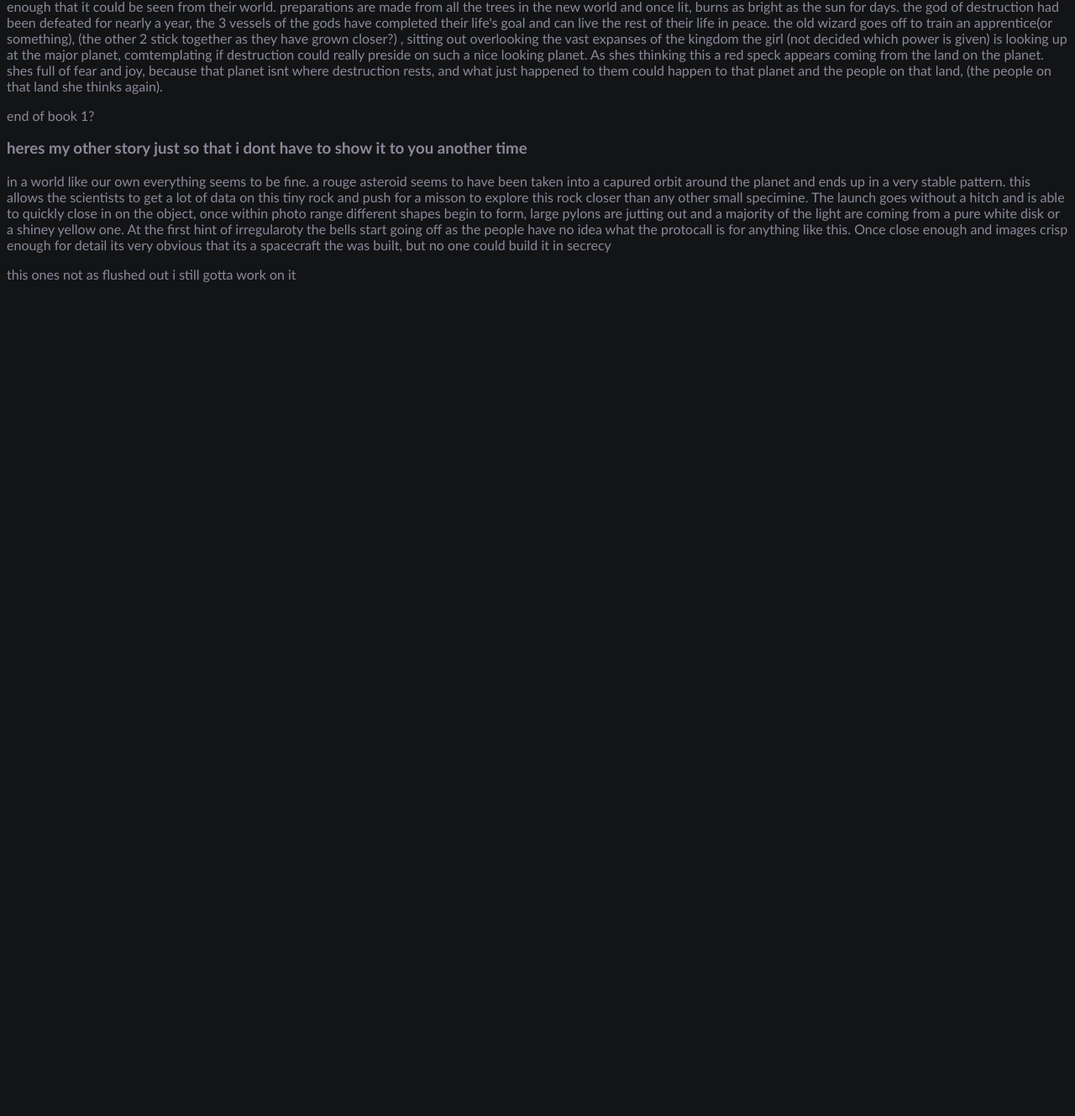
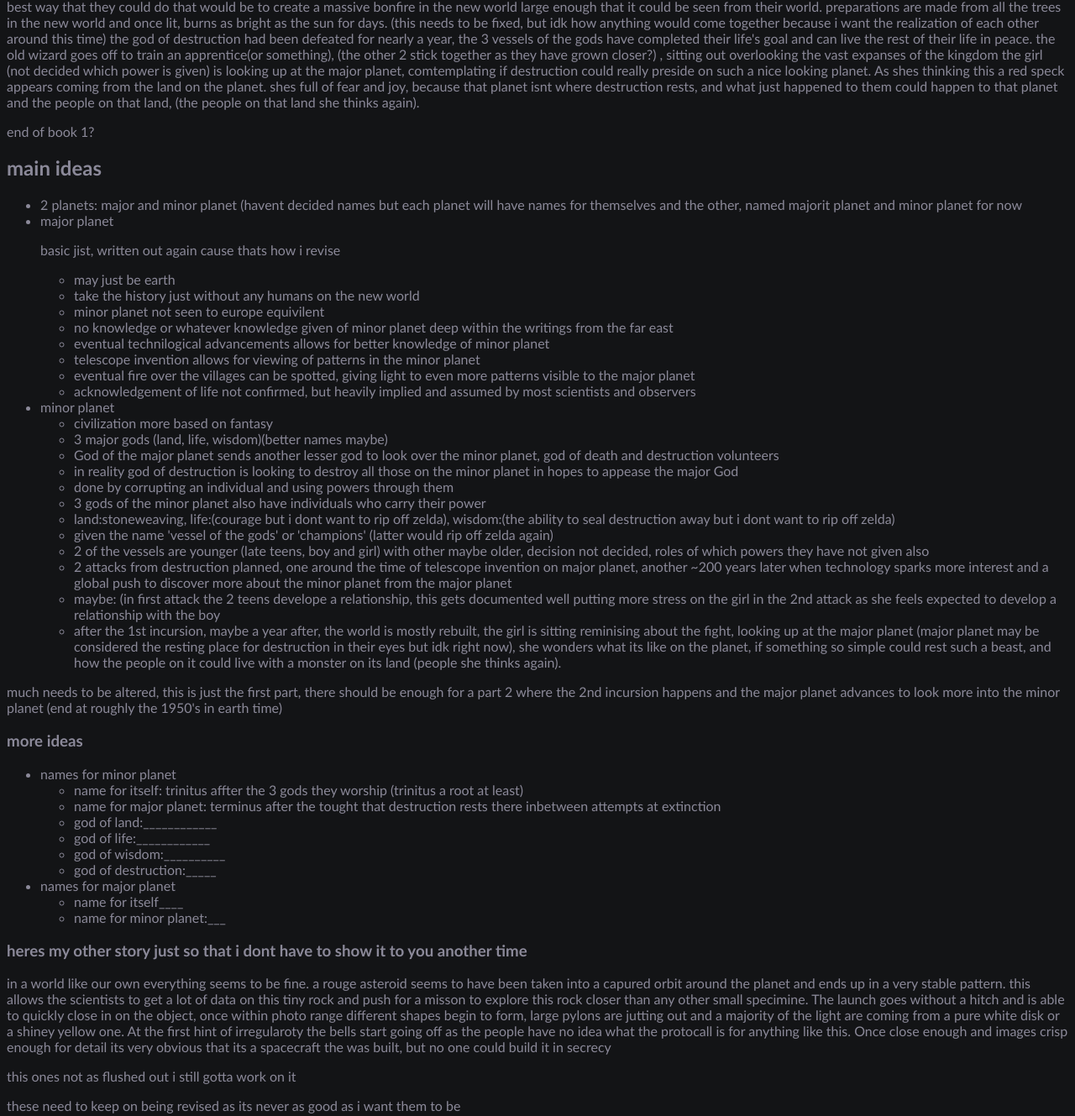
Before and after one commit to anickl/anickl.github.io, a plain HTML site: page komolthebigdumbdumbhead.html in a window 1280 px wide. Shown: the part 653-1982 px from the top of the page at 84% size. Before the commit the page ends 1005 px from the top, so only its background shows below. Drawn offline with Linux system fonts and the light colour scheme.

Commit message:
more writing

```diff
--- a/komolthebigdumbdumbhead.html
+++ b/komolthebigdumbdumbhead.html
@@ -11,41 +11,136 @@
           i dont care enough to css this to look nice
       </h4>
       <p>
-          there is a lone god on a planet, bored he starts life to see what happens and tp prevent boredom. below the god is many lesser gods ment to report on whatever they were intended to report on.
-in this system there are 2 planets in binary (and tidally locked) the larger of the 2 planets begins to grow life to the enjoyment of the god as it gives him something to pay attention to in comparison to the emptyness of space. this life enventually grows to intelligence and is able to grow and claim the whole of the planet.
+          there is a lone god on a planet, bored he starts life to see what happens and tp prevent boredom.
+          below the god is many lesser gods ment to report on whatever they were intended to report on.
+          in this system there are 2 planets in binary (and tidally locked) the larger of the 2 planets begins to grow life
+          to the enjoyment of the god as it gives him something to pay attention to in comparison to the emptyness of space.
+          this life enventually grows to intelligence and is able to grow and claim the whole of the planet.
 
-seeing this newfound intelligence, a couple of the lesser gods believe that giving this new race divine power could make their work more interesting and better for everything. the main god refuses this and is keen on sitting back and watching with minimal intervention. this make a couple of the gods angry as they feel they arent being heard, and decide to start their own life on the smaller planet in the binary system. there the god of land, life, and (wisdom). give the same life divine powers which allows them to grow. the main god still disporves but still is keen to watch and instead of doing anything malicious sends over another lesser god to report to him directly on the state of the planet and its life, the only problem is that he appoints the god of (destruction) and believes that he could gain favor with the main god if he could wipe out the life on the smaller planet. (go into zelda-esk story with 3 protagonists and ganon not triforce of power).
+          seeing this newfound intelligence, a couple of the lesser gods believe that giving this new race divine power could make
+          their work more interesting and better for everything. the main god refuses this and is keen on sitting back and watching
+          with minimal intervention. this make a couple of the gods angry as they feel they arent being heard, and decide to start their
+          own life on the smaller planet in the binary system. there the god of land, life, and (wisdom). give the same life divine powers
+          which allows them to grow. the main god still disporves but still is keen to watch and instead of doing anything malicious sends over
+          another lesser god to report to him directly on the state of the planet and its life, the only problem is that he appoints the god of
+          (destruction) and believes that he could gain favor with the main god if he could wipe out the life on the smaller planet.
+          (go into zelda-esk story with 3 protagonists and ganon not triforce of power).
 
-also give powers to show that gods exist and if nothing is done the beings could assume no higher being.
+          also give powers to show that gods exist and if nothing is done the beings could assume no higher being.
 
-back on the major planet life continues to grow, since the planet are tidally locked where civilization begins the other planet is on the other side of the planet over an uninhabited continent. this means that over the development of history they never see the other planet. once the age of exploration sets in and the nations start sending exbiditions to uncover new land for their country. when one country begins to cross the large expanse of the ocean off the coast they see land after a few days, the only problem is that this land keeps rising over the horizon (maybe they spot the land the first time, mark it on the map and leave, only for the next exbidition to see it in the sky). they do find more land but this new land up in the air leaves more questions with the world around them.
+          back on the major planet life continues to grow, since the planet are tidally locked where civilization begins
+          the other planet is on the other side of the planet over an uninhabited continent. this means that over the development
+          of history they never see the other planet. once the age of exploration sets in and the nations start sending exbiditions
+          to uncover new land for their country. when one country begins to cross the large expanse of the ocean off the coast they
+          see land after a few days, the only problem is that this land keeps rising over the horizon (maybe they spot the land the
+          first time, mark it on the map and leave, only for the next exbidition to see it in the sky). they do find more land but this
+          new land up in the air leaves more questions with the world around them.
 
-back on the minor planet (i really just wanna rip off zelda) every few generations the god of destriction tries taking over the land. this is done through the corruption of a person willing to accept them. the other gods powers also rest within 3 beings, the power of the land (earth bending most likely), the courage of life, and the memories of the past with the knowledge to seal death away. time after time these 3 meet throughout time to defeat the god of destruction and bring peace, at least for a while.(wisdom vessel is an old wizzard, courage and power and 2 teenagers who have to struggle with harnessing their powers, maybe get together during the plot but i doubt i could write that)(not a full zelda ripoff :).
+          back on the minor planet (i really just wanna rip off zelda) every few generations the god of destriction tries taking over the land.
+          this is done through the corruption of a person willing to accept them. the other gods powers also rest within 3 beings, the power of
+          the land (earth bending/ stoneweaving most likely), the courage of life, and the memories of the past with the knowledge to seal death away. time after
+          time these 3 meet throughout time to defeat the god of destruction and bring peace, at least for a while.(wisdom vessel is an old wizzard,
+          courage and power and 2 teenagers who have to struggle with harnessing their powers, maybe get together during the plot but i doubt i could
+          write that)(not a full zelda ripoff :)(3 powers can change, just want 2 younger people with maybe a mentor, royal family maybe interconnected).
 
-since the land which the main plot of the minority planet is underneath the majority planet it has become a deep part of their religion and history (they believe in the 3 gods with destruction trying to destroy them) they see the majority planet as the resting place of destruction where he stays when hes not trying to destroy the world, but not more people.
+          since the land which the main plot of the minority planet is underneath the majority planet it has become a deep part of their religion and history
+          (they believe in the 3 gods with destruction trying to destroy them) they see the majority planet as the resting place of destruction where he stays
+          when hes not trying to destroy the world, but not more people.
 
-once the news got back to the old world of the land in the sky, the major emotion was shock, how could this land stay suspended, was it heaven. soon enough every major sea fairing power was trying to make discoveries about the world, so new colonies were set upon the continent below the minority planet, a majority of these colonies were smaller and more bent on figuring out what this new land in sky was rather than conquering lands for their crown.
+          once the news got back to the old world of the land in the sky, the major emotion was shock, how could this land stay suspended, was it heaven. soon enough
+          every major sea fairing power was trying to make discoveries about the world, so new colonies were set upon the continent below the minority planet, a majority
+          of these colonies were smaller and more bent on figuring out what this new land in sky was rather than conquering lands for their crown.
 
-at some point the telescope gets invented, not wanting to lose out on fame the invemtor takes to the new world as quickly as possible with full support of the crown. on the first night in the dead of night when the minority planet is its brightest the inventpr of the telescope begins his research. not much information can be figured out due to the primitivness of the telescope but the difference between the trees amd the fields are obvious, almost like an unnatural pattern is viewable, the inventor continues to work on better processes to produce clearer images, but its seen know that its a planet that has ground and surface features.
+          at some point the telescope gets invented, not wanting to lose out on fame the invemtor takes to the new world as quickly as possible with full
+          support of the crown. on the first night in the dead of night when the minority planet is its brightest the inventpr of the telescope begins his research.
+          not much information can be figured out due to the primitivness of the telescope but the difference between the trees amd the fields are obvious, almost like an
+          unnatural pattern is viewable, the inventor continues to work on better processes to produce clearer images, but its seen know that its a planet that has ground and
+          surface features.
 
-a couple years later (decade or 2 maybe) and fire burns through a good majority of the minority planet (due to the god of destruction). at this point the lens making process was refined and a lot of work was pushed into it to get a better image of the surface, turning the quest to understand this world from a race to teamwork. and with the telescope setup they can begin peering into their neighbors world to try and understand it more and more. they are able to see concentrations of where the fires are located, and less than a year after the fires it almost looks as if homes have taken their places, fields look more and more divided, and it seems more and more that this is another world. (the main church denied it being heaven when the fires broke out). Once the realization that there were the possibility of people on that planet many of the researchers wanted them to also know that they were there, the best way that they could do that would be to create a massive bonfire in the new world large enough that it could be seen from their world. preparations are made from all the trees in the new world and once lit, burns as bright as the sun for days.
+          a couple years later (decade or 2 maybe) and fire burns through a good majority of the minority planet (due to the god of destruction). at this point the lens
+          making process was refined and a lot of work was pushed into it to get a better image of the surface, turning the quest to understand this world from
+          a race to teamwork. and with the telescope setup they can begin peering into their neighbors world to try and understand it more and more.
+          they are able to see concentrations of where the fires are located, and less than a year after the fires it almost looks as if homes have taken their places,
+          fields look more and more divided, and it seems more and more that this is another world. (the main church denied it being heaven when the fires broke out).
+          Once the realization that there were the possibility of people on that planet many of the researchers wanted them to also know that they were there,
+          the best way that they could do that would be to create a massive bonfire in the new world large enough that it could be seen from their world.
+          preparations are made from all the trees in the new world and once lit, burns as bright as the sun for days. (this needs to be fixed,
+          but idk how anything would come together because i want the realization of each other around this time)
 
-the god of destruction had been defeated for nearly a year, the 3 vessels of the gods have completed their life's goal and can live the rest of their life in peace. the old wizard goes off to train an apprentice(or something), (the other 2 stick together as they have grown closer?) , sitting out overlooking the vast expanses of the kingdom the girl (not decided which power is given) is looking up at the major planet, comtemplating if destruction could really preside on such a nice looking planet. As shes thinking this a red speck appears coming from the land on the planet. shes full of fear and joy, because that planet isnt where destruction rests, and what just happened to them could happen to that planet and the people on that land, (the people on that land she thinks again).
+          the god of destruction had been defeated for nearly a year, the 3 vessels of the gods have completed their life's goal and can live the rest of their life in peace.
+          the old wizard goes off to train an apprentice(or something), (the other 2 stick together as they have grown closer?) , sitting out overlooking the vast expanses of the
+          kingdom the girl (not decided which power is given) is looking up at the major planet, comtemplating if destruction could really preside on such a nice looking planet.
+          As shes thinking this a red speck appears coming from the land on the planet. shes full of fear and joy, because that planet isnt where destruction rests,
+          and what just happened to them could happen to that planet and the people on that land, (the people on that land she thinks again).
       </p>
       <p>
           end of book 1?
       </p>
-
+      <h2> main ideas</h2>
+      <ul>
+          <li>2 planets: major and minor planet (havent decided names but each planet will have names for themselves and the other, named majorit planet and minor planet for now</li>
+          <li>major planet</li>
+          <p>basic jist, written out again cause thats how i revise</p>
+          <ul>
+              <li>may just be earth</li>
+              <li>take the history just without any humans on the new world</li>
+              <li>minor planet not seen to europe equivilent</li>
+              <li>no knowledge or whatever knowledge given of minor planet deep within the writings from the far east</li>
+              <li>eventual technilogical advancements allows for better knowledge of minor planet</li>
+              <li>telescope invention allows for viewing of patterns in the minor planet</li>
+              <li>eventual fire over the villages can be spotted, giving light to even more patterns visible to the major planet</li>
+              <li>acknowledgement of life not confirmed, but heavily implied and assumed by most scientists and observers</li>
+          </ul>
+          <li>minor planet</li>
+          <ul>
+              <li>civilization more based on fantasy</li>
+              <li>3 major gods (land, life, wisdom)(better names maybe)</li>
+              <li>God of the major planet sends another lesser god to look over the minor planet, god of death and destruction volunteers</li>
+              <li>in reality god of destruction is looking to destroy all those on the minor planet in hopes to appease the major God</li>
+              <li>done by corrupting an individual and using powers through them</li>
+              <li>3 gods of the minor planet also have individuals who carry their power</li>
+              <li>land:stoneweaving, life:(courage but i dont want to rip off zelda), wisdom:(the ability to seal destruction away but i dont want to rip off zelda)</li>
+              <li>given the name 'vessel of the gods' or 'champions' (latter would rip off zelda again)</li>
+              <li>2 of the vessels are younger (late teens, boy and girl) with other maybe older, decision not decided, roles of which powers they have not given also</li>
+              <li>2 attacks from destruction planned, one around the time of telescope invention on major planet, another ~200 years later when technology sparks more interest and a global push to discover more about the minor planet from the major planet</li>
+              <li>maybe: (in first attack the 2 teens develope a relationship, this gets documented well putting more stress on the girl in the 2nd attack as she feels expected to develop a relationship with the boy</li>
+              <li>after the 1st incursion, maybe a year after, the world is mostly rebuilt, the girl is sitting reminising about the fight, looking up at the major planet (major planet may be considered the resting place for destruction in their eyes but idk right now),
+              she wonders what its like on the planet, if something so simple could rest such a beast, and how the people on it could live with a monster on its land (people she thinks again).</li>
+          </ul>
+      </ul>
+      <p>much needs to be altered, this is just the first part, there should be enough for a part 2 where the 2nd incursion happens and the major planet advances to look more into the minor planet (end at roughly the 1950's in earth time)</p>
+      <h3>more ideas</h3>
+      <ul>
+          <li>names for minor planet</li>
+          <ul>
+              <li>name for itself: trinitus affter the 3 gods they worship (trinitus a root at least)</li>
+              <li>name for major planet: terminus after the tought that destruction rests there inbetween attempts at extinction</li>
+              <li>god of land:____________</li>
+              <li>god of life:____________</li>
+              <li>god of wisdom:__________</li>
+              <li>god of destruction:_____</li>
+          </ul>
+          <li>names for major planet</li>
+          <ul>
+              <li>name for itself____</li>
+              <li>name for minor planet:___</li>
+          </ul>
+      </ul>
       <h3>
           heres  my other story just so that i dont have to show it to you another time
       </h3>
       <p>
-          in a world like our own everything seems to be fine. a rouge asteroid seems to have been taken into a capured orbit around the planet and ends up in a very stable pattern. this allows the scientists to get a lot of data on this tiny rock and push for a misson to explore this rock closer than any other small specimine.
-The launch goes without a hitch and is able to quickly close in on the object, once within photo range different shapes begin to form, large pylons are jutting out and a majority of the light are coming from a pure white disk or a shiney yellow one. At the first hint of irregularoty the bells start going off as the people have no idea what the protocall is for anything like this.
-Once close enough and images crisp enough for detail its very obvious that its a spacecraft the was built, but no one could build it in secrecy
+          in a world like our own everything seems to be fine. a rouge asteroid seems to have been taken into a capured orbit around the planet and ends up in a very stable pattern.
+          this allows the scientists to get a lot of data on this tiny rock and push for a misson to explore this rock closer than any other small specimine.
+          The launch goes without a hitch and is able to quickly close in on the object, once within photo range different shapes begin to form, large pylons are jutting out and a majority of
+          the light are coming from a pure white disk or a shiney yellow one. At the first hint of irregularoty the bells start going off as the people have no idea what the protocall is for anything like this.
+          Once close enough and images crisp enough for detail its very obvious that its a spacecraft the was built, but no one could build it in secrecy
       </p>
       <p>
           this ones not as flushed out i still gotta work on it
       </p>
+      <p>
+          these need to keep on being revised as its never as good as i want them to be
+      </p>
   </body>
 </html>
```
